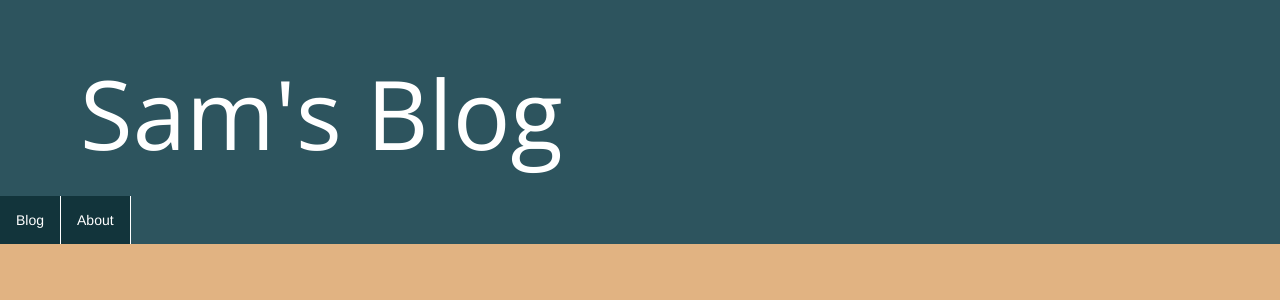
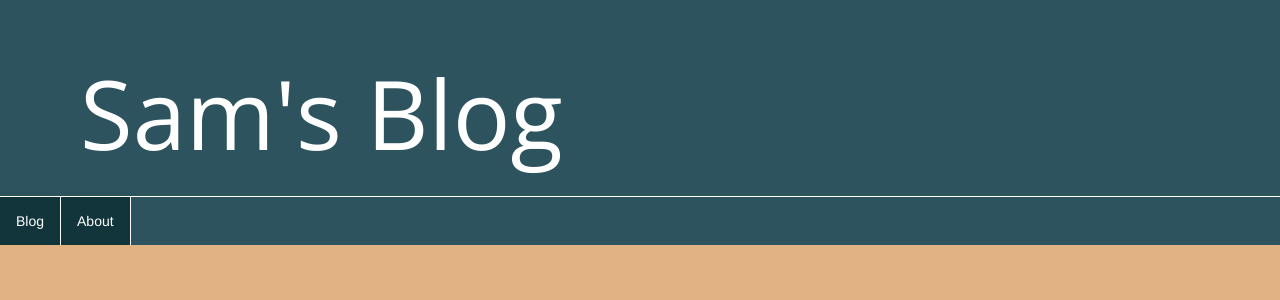
Before and after one commit to saminallcaps/my-first-blog, a Django app: page / in a window 1280 px wide. Shown: the top 300 px of the page. Run offline with Django 3.2, Linux system fonts and the light colour scheme; data that the repository does not hold is empty; some libraries are stand-ins or nearby versions.

Commit message:
Minor changes to CSS

```diff
--- a/blog/static/css/blog.css
+++ b/blog/static/css/blog.css
@@ -43,6 +43,7 @@ ul {
     margin: 0;
     padding: 0;
     overflow: hidden;
+    border-top: 1px solid #ffffff;
     background-color: #2d545e;
 }
 
```
